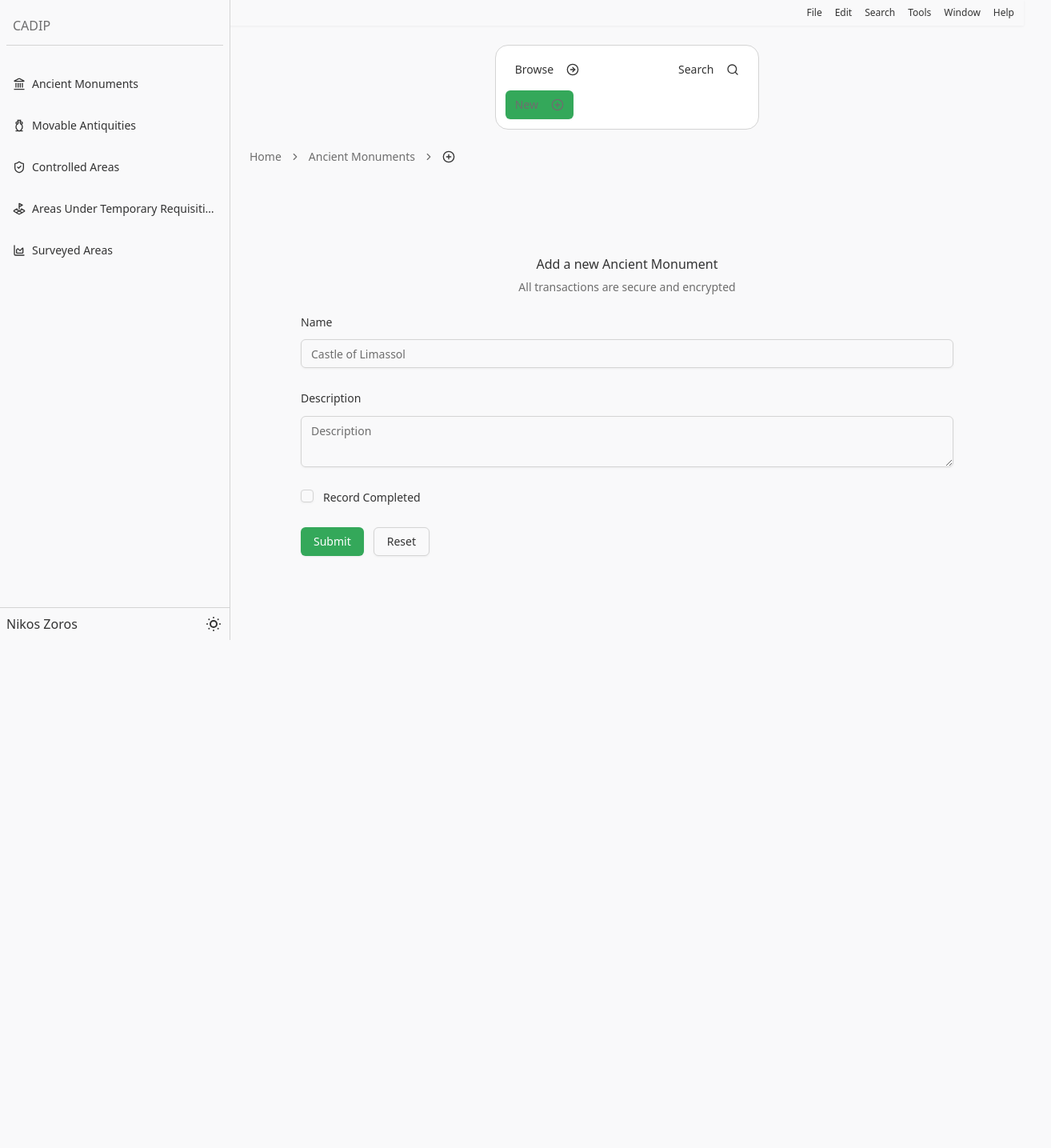
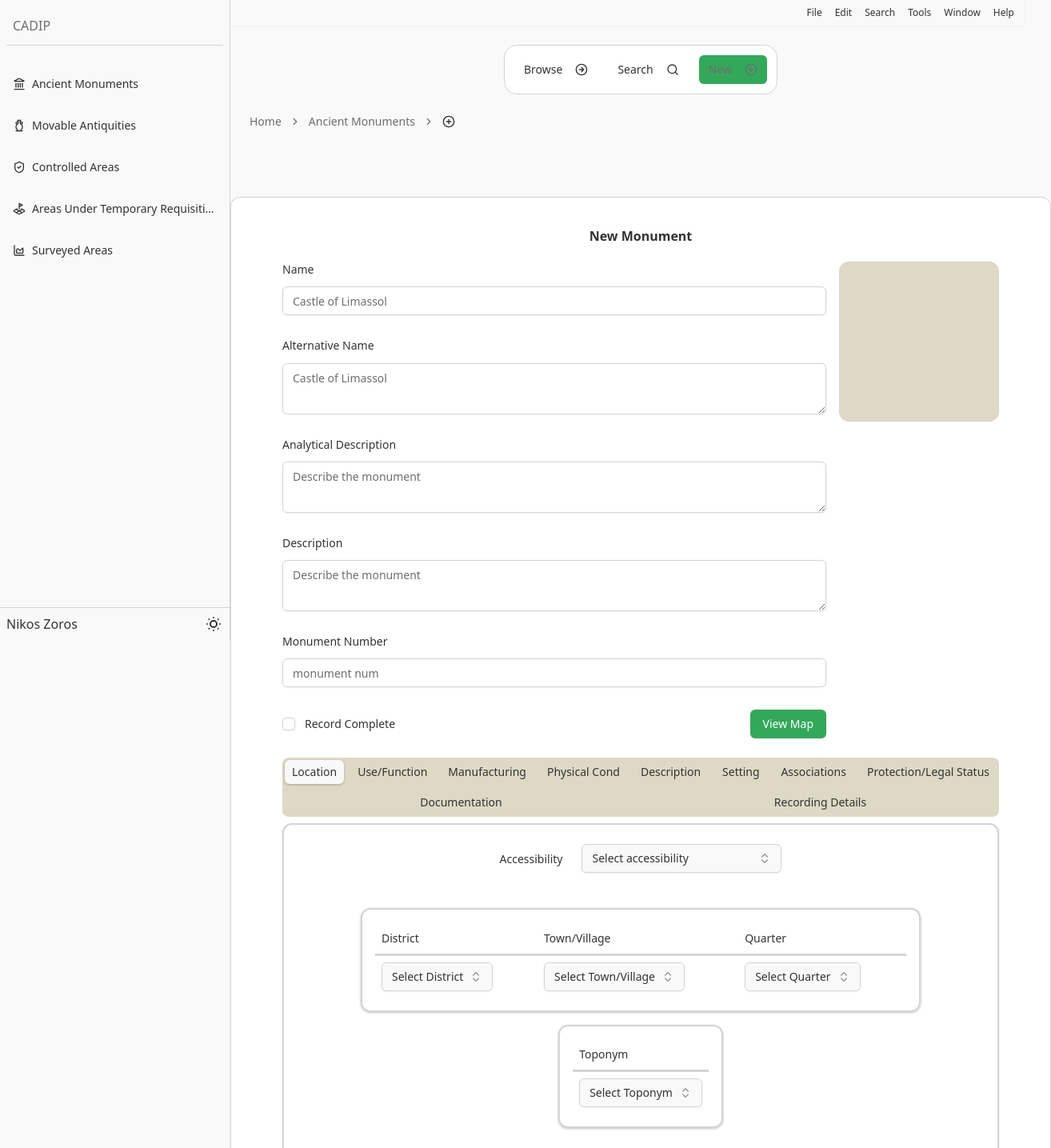
Before and after one commit to NikosZoros3533/CADIP, a React (Vite) app: page /ancient-monuments/add in a window 1280 px wide. Shown: the top 1435 px of the page at 80% size, 1314 px wide, since content can reach past the window. Before the commit the page ends 800 px from the top, so only its background shows below. Built offline with nearby package versions, Linux system fonts and the light colour scheme.

Commit message:
feat: refactor Ancient Monuments form and add location and toponym tables

```diff
--- a/src/components/ancientMonuments/form-component.jsx
+++ b/src/components/ancientMonuments/form-component.jsx
@@ -24,15 +24,9 @@
 import { Checkbox } from "@/components/ui/checkbox";
 import { Label } from "@/components/ui/label";
 import MultiCheckbox from "../vocabs/MultiCheckbox";
-import {
-  Table,
-  TableBody,
-  TableCell,
-  TableHead,
-  TableHeader,
-  TableRow,
-} from "../ui/table";
-import { SingleCheckbox } from "../vocabs/SingleCheckbox";
+
+import LocationTable from "../form-components/location-table";
+import ToponymTable from "../form-components/toponym-table";
 
 const vocAcc = [
   { id: "1", labelEn: "Fully accessible site" },
@@ -40,17 +34,24 @@
   { id: "3", labelEn: "Not accessible to visitors" },
 ];
 
-const vocDistr = [
-  { id: "1", value: "lemessos", label: "Lemessos" },
-  { id: "2", value: "larnaka", label: "Larnaka" },
-  { id: "3", value: "pafos", label: "Pafos" },
+const locationData = [
+  { district: "1", town: "2", quarter: "3" },
+  { district: "2", town: "3", quarter: "1" },
+  { district: "3", town: "1", quarter: "2" },
 ];
-export default function AMForm({ object }) {
+
+export default function AMForm({ monument = null }) {
   return (
     <Card className="w-full max-w-7xl place-self-center p-4 md:p-6 lg:p-10 my-6 md:my-15">
       <CardHeader className="flex flex-col w-full justify-center items-center">
-        <CardTitle>Edit Monument : {object.id}</CardTitle>
-        <CardDescription>Edit and Save this Monument info</CardDescription>
+        {monument ? (
+          <>
+            <CardTitle>Edit Monument : {monument.id}</CardTitle>
+            <CardDescription>Edit and Save this Monument info</CardDescription>
+          </>
+        ) : (
+          <CardTitle>New Monument</CardTitle>
+        )}
       </CardHeader>
       <CardContent className="place-self-start w-full max-w-full">
         <form>
@@ -109,52 +110,15 @@
             </TabsTrigger>
           </TabsList>
           <TabsContent value="location" className="w-full lg:min-w-4xl">
-            <Card className="drop-shadow-xl">
-              <CardContent className="grid gap-6">
+            <Card className="dark:drop-shadow-xl border-2">
+              <CardContent className="flex flex-col gap-8">
                 <div className="flex flex-col sm:flex-row items-start justify-center sm:items-center gap-6">
                   <FieldLabel>Accessibility</FieldLabel>
                   <MultiCheckbox title="accessibility" vocab={vocAcc} />
                 </div>
-                <div className="flex flex-col justify-between md:flex-row gap-4 p-3">
-                  <Table className="border">
-                    <TableHeader>
-                      <TableRow>
-                        <TableHead>District</TableHead>
-                        <TableHead>Town/Village</TableHead>
-                        <TableHead>Quarter</TableHead>
-                      </TableRow>
-                    </TableHeader>
-                    <TableBody>
-                      <TableRow>
-                        <TableCell className="font-medium">
-                          <SingleCheckbox title="District" vocab={vocDistr} />
-                        </TableCell>
-                        <TableCell>
-                          <SingleCheckbox
-                            title="Town/Village"
-                            vocab={vocDistr}
-                          />
-                        </TableCell>
-                        <TableCell>
-                          <SingleCheckbox title="Quarter" vocab={vocDistr} />
-                        </TableCell>
-                      </TableRow>
-                    </TableBody>
-                  </Table>
-                  <Table className="border">
-                    <TableHeader>
-                      <TableRow>
-                        <TableHead>Toponym</TableHead>
-                      </TableRow>
-                    </TableHeader>
-                    <TableBody>
-                      <TableRow>
-                        <TableCell className="font-medium">
-                          <SingleCheckbox title="Toponym" vocab={vocDistr} />
-                        </TableCell>
-                      </TableRow>
-                    </TableBody>
-                  </Table>
+                <div className="flex flex-wrap flex-col md:flex-row md:justify-evenly gap-4 p-3">
+                  <LocationTable />
+                  <ToponymTable />
                 </div>
                 <Field orientation="horizontal">
                   <FieldLabel>Analytical Description</FieldLabel>
--- /dev/null
+++ b/src/components/form-components/location-table.jsx
@@ -0,0 +1,61 @@
+import {
+  Table,
+  TableBody,
+  TableCell,
+  TableHead,
+  TableHeader,
+  TableRow,
+} from "../ui/table";
+import { SingleCheckbox } from "../vocabs/SingleCheckbox";
+
+const districts = [
+  { id: "1", value: "nicosia", label: "Nicosia" },
+  { id: "2", value: "larnaca", label: "Larnaca" },
+  { id: "3", value: "limassol", label: "Limassol" },
+  { id: "4", value: "paphos", label: "Paphos" },
+  { id: "5", value: "famagusta", label: "Famagusta" },
+  { id: "6", value: "kyrenia", label: "Kyrenia" },
+];
+const towns = [
+  { id: "1", value: "nicosia", label: "Nicosia" },
+  { id: "2", value: "larnaca", label: "Larnaca" },
+  { id: "3", value: "limassol", label: "Limassol" },
+  { id: "4", value: "paphos", label: "Paphos" },
+  { id: "5", value: "famagusta", label: "Famagusta" },
+  { id: "6", value: "kyrenia", label: "Kyrenia" },
+];
+
+const quarters = [
+  { id: "1", value: "old_town", label: "Old Town" },
+  { id: "2", value: "new_town", label: "New Town" },
+  { id: "3", value: "harbor_area", label: "Harbor Area" },
+];
+
+export default function LocationTable() {
+  return (
+    <div className="rounded-xl border-2 shadow-2xl p-4 overflow-auto max-w-full md:min-w-[700px]">
+      <Table>
+        <TableHeader>
+          <TableRow>
+            <TableHead>District</TableHead>
+            <TableHead>Town/Village</TableHead>
+            <TableHead>Quarter</TableHead>
+          </TableRow>
+        </TableHeader>
+        <TableBody>
+          <TableRow className="min-w-[500px]">
+            <TableCell className="font-medium">
+              <SingleCheckbox title="District" vocab={districts} />
+            </TableCell>
+            <TableCell>
+              <SingleCheckbox title="Town/Village" vocab={towns} />
+            </TableCell>
+            <TableCell>
+              <SingleCheckbox title="Quarter" vocab={quarters} />
+            </TableCell>
+          </TableRow>
+        </TableBody>
+      </Table>
+    </div>
+  );
+}
--- /dev/null
+++ b/src/components/form-components/toponym-table.jsx
@@ -0,0 +1,35 @@
+import {
+  Table,
+  TableBody,
+  TableCell,
+  TableHead,
+  TableHeader,
+  TableRow,
+} from "../ui/table";
+import { SingleCheckbox } from "../vocabs/SingleCheckbox";
+
+const toponyms = [
+  { id: "1", value: "ancient_city", label: "Ancient City" },
+  { id: "2", value: "historical_village", label: "Historical Village" },
+  { id: "3", value: "sacred_site", label: "Sacred Site" },
+];
+export default function ToponymTable() {
+  return (
+    <div className="rounded-xl border-2 shadow-2xl p-4 overflow-auto max-w-full">
+      <Table>
+        <TableHeader>
+          <TableRow>
+            <TableHead>Toponym</TableHead>
+          </TableRow>
+        </TableHeader>
+        <TableBody>
+          <TableRow>
+            <TableCell className="font-medium">
+              <SingleCheckbox title="Toponym" vocab={toponyms} />
+            </TableCell>
+          </TableRow>
+        </TableBody>
+      </Table>
+    </div>
+  );
+}
--- a/src/components/ui/tabs.jsx
+++ b/src/components/ui/tabs.jsx
@@ -31,7 +31,7 @@
     <TabsPrimitive.Trigger
       data-slot="tabs-trigger"
       className={cn(
-        "data-[state=active]:bg-background dark:data-[state=active]:text-secondary focus-visible:border-ring focus-visible:ring-ring/50 focus-visible:outline-ring dark:data-[state=active]:border-input dark:data-[state=active]:bg-input/30 text-foreground dark:text-foreground inline-flex h-[calc(100%-1px)] flex-1 items-center justify-center gap-1.5 rounded-md border border-transparent px-2 py-1 text-sm font-medium whitespace-nowrap transition-[color,box-shadow] focus-visible:ring-[3px] focus-visible:outline-1 disabled:pointer-events-none disabled:opacity-50 data-[state=active]:shadow-sm [&_svg]:pointer-events-none [&_svg]:shrink-0 [&_svg:not([class*='size-'])]:size-4 hover:cursor-pointer hover:bg-secondary",
+        "data-[state=active]:bg-background dark:data-[state=active]:text-secondary focus-visible:border-ring focus-visible:ring-ring/50 focus-visible:outline-ring dark:data-[state=active]:border-input dark:data-[state=active]:bg-input/30 text-foreground dark:text-foreground inline-flex h-[calc(100%-1px)] flex-1 items-center justify-center gap-1.5 rounded-md border border-transparent px-2 py-1 text-sm font-medium whitespace-nowrap transition-[color,box-shadow] focus-visible:ring-[3px] focus-visible:outline-1 disabled:pointer-events-none disabled:opacity-50 data-[state=active]:shadow-2xl [&_svg]:pointer-events-none [&_svg]:shrink-0 [&_svg:not([class*='size-'])]:size-4 hover:cursor-pointer hover:bg-secondary",
         className
       )}
       {...props}
--- a/src/components/vocabs/SingleCheckbox.jsx
+++ b/src/components/vocabs/SingleCheckbox.jsx
@@ -22,6 +22,7 @@
 export function SingleCheckbox({ title, vocab }) {
   const [open, setOpen] = React.useState(false);
   const [value, setValue] = React.useState("");
+  console.log(vocab);
 
   return (
     <Popover open={open} onOpenChange={setOpen}>
--- a/src/pages/AncientMonuments/Add.jsx
+++ b/src/pages/AncientMonuments/Add.jsx
@@ -16,6 +16,7 @@
 import { Textarea } from "@/components/ui/textarea";
 import { Checkbox } from "@/components/ui/checkbox";
 import { postMonument } from "@/services/api";
+import AMForm from "@/components/ancientMonuments/form-component";
 
 const formSchema = z.object({
   name: z.string().nonempty(),
@@ -23,155 +24,155 @@
   isRecordCompleted: z.boolean(),
 });
 
-
 export default function AncientMonumentsAdd() {
-  const form = useForm({
-    defaultValues: {
-      name: "",
-      description: "",
-      isRecordCompleted: false,
-    },
-    validators: {
-      onSubmit: formSchema,
-      onBlur: formSchema,
-    },
-    onSubmit: async ({ value }) => {
-      toast("You submitted the following values:", {
-        description: (
-          <pre className="bg-code text-code-foreground mt-2 w-[320px] overflow-x-auto rounded-md p-4">
-            <code>{JSON.stringify(value, null, 2)}</code>
-          </pre>
-        ),
-        position: "bottom-right",
-        classNames: {
-          content: "flex flex-col gap-2",
-        },
-        style: {
-          "--border-radius": "calc(var(--radius)  + 4px)",
-        },
-      });
-      postMonument(value);
-    },
-  });
+  // const form = useForm({
+  //   defaultValues: {
+  //     name: "",
+  //     description: "",
+  //     isRecordCompleted: false,
+  //   },
+  //   validators: {
+  //     onSubmit: formSchema,
+  //     onBlur: formSchema,
+  //   },
+  //   onSubmit: async ({ value }) => {
+  //     toast("You submitted the following values:", {
+  //       description: (
+  //         <pre className="bg-code text-code-foreground mt-2 w-[320px] overflow-x-auto rounded-md p-4">
+  //           <code>{JSON.stringify(value, null, 2)}</code>
+  //         </pre>
+  //       ),
+  //       position: "bottom-right",
+  //       classNames: {
+  //         content: "flex flex-col gap-2",
+  //       },
+  //       style: {
+  //         "--border-radius": "calc(var(--radius)  + 4px)",
+  //       },
+  //     });
+  //     postMonument(value);
+  //   },
+  // });
 
   return (
-    <div className="flex items-center justify-center p-10">
-      <div className="w-full p-12">
-        <form
-          id="ancient-monuments-add"
-          onSubmit={(e) => {
-            e.preventDefault();
-            form.handleSubmit();
-          }}
-        >
-          <FieldGroup>
-            <FieldSet>
-              <div className="flex flex-col items-center">
-                <FieldLegend>Add a new Ancient Monument</FieldLegend>
-                <FieldDescription>
-                  All transactions are secure and encrypted
-                </FieldDescription>
-              </div>
-              <FieldGroup>
-                <form.Field
-                  name="name"
-                  children={(field) => {
-                    const isInvalid =
-                      field.state.meta.isTouched && !field.state.meta.isValid;
-                    return (
-                      <Field data-invalid={isInvalid}>
-                        <FieldLabel htmlFor={field.name}>Name</FieldLabel>
-                        <Input
-                          id={field.name}
-                          name={field.name}
-                          value={field.state.value}
-                          onBlur={field.handleBlur}
-                          onChange={(e) => field.handleChange(e.target.value)}
-                          aria-invalid={isInvalid}
-                          placeholder="Castle of Limassol"
-                          autoComplete="off"
-                        />
-                        {isInvalid && (
-                          <FieldError errors={field.state.meta.errors} />
-                        )}
-                      </Field>
-                    );
-                  }}
-                />
-                <form.Field
-                  name="description"
-                  children={(field) => {
-                    const isInvalid =
-                      field.state.meta.isTouched && !field.state.meta.isValid;
-                    return (
-                      <Field data-invalid={isInvalid}>
-                        <FieldLabel htmlFor={field.name}>
-                          Description
-                        </FieldLabel>
-                        <Textarea
-                          id={field.name}
-                          name={field.name}
-                          value={field.state.value}
-                          onBlur={field.handleBlur}
-                          onChange={(e) => field.handleChange(e.target.value)}
-                          aria-invalid={isInvalid}
-                          placeholder="Description"
-                          autoComplete="off"
-                        />
-                        {isInvalid && (
-                          <FieldError errors={field.state.meta.errors} />
-                        )}
-                      </Field>
-                    );
-                  }}
-                />
-                <form.Field
-                  name="isRecordCompleted"
-                  children={(field) => {
-                    const isInvalid =
-                      field.state.meta.isTouched && !field.state.meta.isValid;
-                    return (
-                      <FieldGroup data-slot="checkbox-group">
-                        <Field data-invalid={isInvalid} orientation="h">
-                          <Checkbox
-                            id={field.name}
-                            name={field.name}
-                            checked={field.state.value}
-                            onCheckedChange={(checked) =>
-                              field.handleChange(checked === true)
-                            }
-                          />
-                          <FieldLabel
-                            htmlFor={field.name}
-                            className="flex-none"
-                          >
-                            Record Completed
-                          </FieldLabel>
-                        </Field>
-                        {isInvalid && (
-                          <FieldError errors={field.state.meta.errors} />
-                        )}
-                      </FieldGroup>
-                    );
-                  }}
-                />
-              </FieldGroup>
-            </FieldSet>
-            <Field orientation="horizontal">
-              <Button type="submit" form="ancient-monuments-add">
-                Submit
-              </Button>
-              <Button
-                variant="outline"
-                type="button"
-                onClick={() => form.reset()}
-              >
-                Reset
-              </Button>
-            </Field>
-          </FieldGroup>
-        </form>
-      </div>
-    </div>
+    // <div className="flex items-center justify-center p-10">
+    //   <div className="w-full p-12">
+    //     <form
+    //       id="ancient-monuments-add"
+    //       onSubmit={(e) => {
+    //         e.preventDefault();
+    //         form.handleSubmit();
+    //       }}
+    //     >
+    //       <FieldGroup>
+    //         <FieldSet>
+    //           <div className="flex flex-col items-center">
+    //             <FieldLegend>Add a new Ancient Monument</FieldLegend>
+    //             <FieldDescription>
+    //               All transactions are secure and encrypted
+    //             </FieldDescription>
+    //           </div>
+    //           <FieldGroup>
+    //             <form.Field
+    //               name="name"
+    //               children={(field) => {
+    //                 const isInvalid =
+    //                   field.state.meta.isTouched && !field.state.meta.isValid;
+    //                 return (
+    //                   <Field data-invalid={isInvalid}>
+    //                     <FieldLabel htmlFor={field.name}>Name</FieldLabel>
+    //                     <Input
+    //                       id={field.name}
+    //                       name={field.name}
+    //                       value={field.state.value}
+    //                       onBlur={field.handleBlur}
+    //                       onChange={(e) => field.handleChange(e.target.value)}
+    //                       aria-invalid={isInvalid}
+    //                       placeholder="Castle of Limassol"
+    //                       autoComplete="off"
+    //                     />
+    //                     {isInvalid && (
+    //                       <FieldError errors={field.state.meta.errors} />
+    //                     )}
+    //                   </Field>
+    //                 );
+    //               }}
+    //             />
+    //             <form.Field
+    //               name="description"
+    //               children={(field) => {
+    //                 const isInvalid =
+    //                   field.state.meta.isTouched && !field.state.meta.isValid;
+    //                 return (
+    //                   <Field data-invalid={isInvalid}>
+    //                     <FieldLabel htmlFor={field.name}>
+    //                       Description
+    //                     </FieldLabel>
+    //                     <Textarea
+    //                       id={field.name}
+    //                       name={field.name}
+    //                       value={field.state.value}
+    //                       onBlur={field.handleBlur}
+    //                       onChange={(e) => field.handleChange(e.target.value)}
+    //                       aria-invalid={isInvalid}
+    //                       placeholder="Description"
+    //                       autoComplete="off"
+    //                     />
+    //                     {isInvalid && (
+    //                       <FieldError errors={field.state.meta.errors} />
+    //                     )}
+    //                   </Field>
+    //                 );
+    //               }}
+    //             />
+    //             <form.Field
+    //               name="isRecordCompleted"
+    //               children={(field) => {
+    //                 const isInvalid =
+    //                   field.state.meta.isTouched && !field.state.meta.isValid;
+    //                 return (
+    //                   <FieldGroup data-slot="checkbox-group">
+    //                     <Field data-invalid={isInvalid} orientation="h">
+    //                       <Checkbox
+    //                         id={field.name}
+    //                         name={field.name}
+    //                         checked={field.state.value}
+    //                         onCheckedChange={(checked) =>
+    //                           field.handleChange(checked === true)
+    //                         }
+    //                       />
+    //                       <FieldLabel
+    //                         htmlFor={field.name}
+    //                         className="flex-none"
+    //                       >
+    //                         Record Completed
+    //                       </FieldLabel>
+    //                     </Field>
+    //                     {isInvalid && (
+    //                       <FieldError errors={field.state.meta.errors} />
+    //                     )}
+    //                   </FieldGroup>
+    //                 );
+    //               }}
+    //             />
+    //           </FieldGroup>
+    //         </FieldSet>
+    //         <Field orientation="horizontal">
+    //           <Button type="submit" form="ancient-monuments-add">
+    //             Submit
+    //           </Button>
+    //           <Button
+    //             variant="outline"
+    //             type="button"
+    //             onClick={() => form.reset()}
+    //           >
+    //             Reset
+    //           </Button>
+    //         </Field>
+    //       </FieldGroup>
+    //     </form>
+    //   </div>
+    // </div>
+    <AMForm />
   );
 }
--- a/src/pages/AncientMonuments/ItemEdit.jsx
+++ b/src/pages/AncientMonuments/ItemEdit.jsx
@@ -4,5 +4,5 @@
 export default function () {
   const params = useParams();
   const object = {id:params.id}
-  return <AMForm object={object} />
+  return <AMForm monument={object} />
 }
```
Also changed, not shown: src/components/form-components/bibliography-table.jsx (added), src/components/form-components/photographs-table.jsx (added), src/components/form-components/recording-details.jsx (added).
